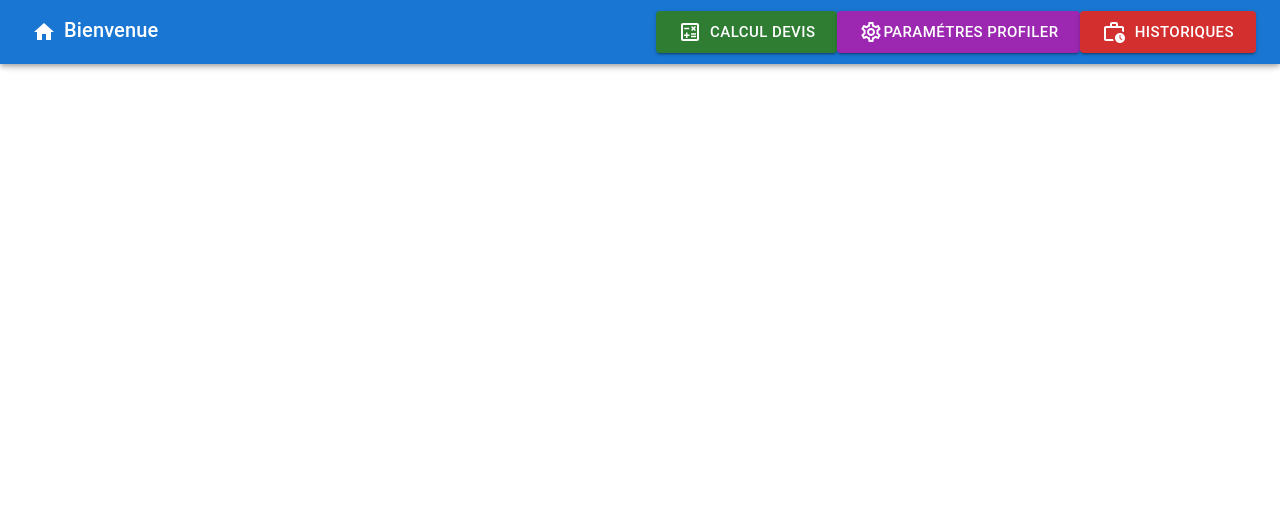
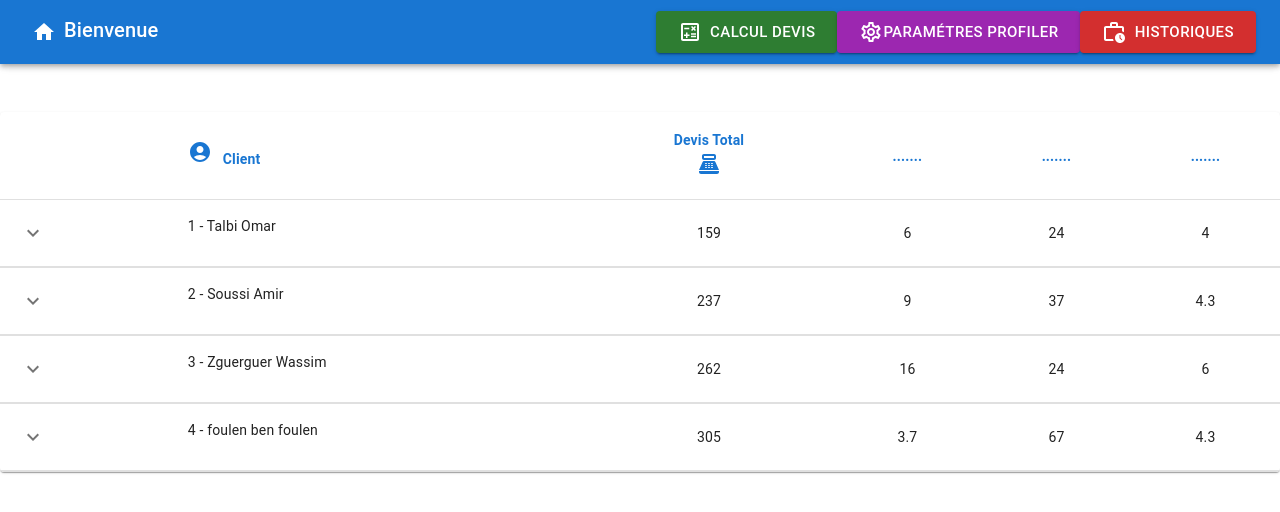
Before and after one commit to amirSA5/client_vf, a React (Create React App) app: page /Historique_devis in a window 1280 px wide. Shown: the top 512 px of the page. Built offline with nearby package versions, Linux system fonts and the light colour scheme.

Commit message:
concatination code

```diff
--- a/src/components/Devis/Modal_Items_devis/Modal_1.js
+++ b/src/components/Devis/Modal_Items_devis/Modal_1.js
@@ -37,7 +37,8 @@ const ariaLabel = { "aria-label": "description" };
 
 const label = { inputProps: { "aria-label": 'Checkbox demo' } };
 
-function Modal_1({nomArticle,idArticle,handleClose}) {
+
+function Modal_1({nomArticle,idArticle,handleClose,setElementsDevis}) {
 
   const [sousArticle, setSousArticle] = useState("");
 
@@ -61,7 +62,6 @@ function Modal_1({nomArticle,idArticle,handleClose}) {
 
   const [profilerValue, setProfilerValue] = useState([{}]);
 
-  const [elementsDevis,setElementsDevis]=useState([{}])
 
 
   useEffect(data=>{
@@ -147,7 +147,7 @@ function Modal_1({nomArticle,idArticle,handleClose}) {
       profilerValue:profilerValue
     }
     setElementsDevis((elementsDevis)=>[...elementsDevis,valider])
-      console.log(elementsDevis)
+    handleClose()
 
   }
 
--- a/src/components/Devis/Step1_devis.js
+++ b/src/components/Devis/Step1_devis.js
@@ -4,6 +4,8 @@ import ArticleItem from "./articleItem/ArticleItem";
 import "./Step1_devis.css";
 import Modal from "@mui/material/Modal";
 import Modal1 from './Modal_Items_devis/Modal_1'
+import ShoppingCart from "./shoppingCart/ShoppingCart"
+
 
 function Step1_devis() {
 
@@ -14,6 +16,9 @@ function Step1_devis() {
   const [nomArticle,setNomArticle]=useState('')
 
   const [idArticle,setIdArticle]=useState('')
+
+  const [elementsDevis,setElementsDevis]=useState([{}])
+
 
 
   useEffect(
@@ -55,6 +60,7 @@ function Step1_devis() {
 
   return (
     <div className="Step1_devis">
+      <ShoppingCart elementsDevis={elementsDevis}/>
       <div className="articles">
         {articles.map((article) => {
           return (
@@ -71,7 +77,7 @@ function Step1_devis() {
         aria-labelledby="child-modal-title"
         aria-describedby="child-modal-description"
       >
-        <Modal1 nomArticle={nomArticle} idArticle={idArticle} handleClose={handleClose} />
+        <Modal1 nomArticle={nomArticle} idArticle={idArticle} handleClose={handleClose} setElementsDevis={setElementsDevis} />
       </Modal>
     </div>
   )
--- /dev/null
+++ b/src/components/Devis/shoppingCart/ShoppingCart.js
@@ -0,0 +1,76 @@
+import * as React from 'react';
+import Button from '@mui/material/Button';
+import Dialog from '@mui/material/Dialog';
+import ListItemText from '@mui/material/ListItemText';
+import ListItem from '@mui/material/ListItem';
+import List from '@mui/material/List';
+import Divider from '@mui/material/Divider';
+import AppBar from '@mui/material/AppBar';
+import Toolbar from '@mui/material/Toolbar';
+import IconButton from '@mui/material/IconButton';
+import Typography from '@mui/material/Typography';
+import CloseIcon from '@mui/icons-material/Close';
+import Slide from '@mui/material/Slide';
+
+const Transition = React.forwardRef(function Transition(props, ref) {
+  return <Slide direction="up" ref={ref} {...props} />;
+});
+
+export default function ShoppingCart({ elementsDevis }) {
+  const [open, setOpen] = React.useState(false);
+
+  const handleClickOpen = () => {
+    setOpen(true);
+  };
+
+  const handleClose = () => {
+    setOpen(false);
+  };
+
+  return (
+    <div>
+      <Button variant="outlined" onClick={handleClickOpen}>
+        Devis Final
+      </Button>
+      <Dialog
+        fullScreen
+        open={open}
+        onClose={handleClose}
+        TransitionComponent={Transition}
+      >
+        <AppBar sx={{ position: 'relative' }}>
+          <Toolbar>
+            <IconButton
+              edge="start"
+              color="inherit"
+              onClick={handleClose}
+              aria-label="close"
+            >
+              <CloseIcon />
+            </IconButton>
+            <Typography sx={{ ml: 2, flex: 1 }} variant="h6" component="div">
+              Devis Final
+            </Typography>
+            <Button autoFocus color="inherit" onClick={handleClose}>
+              Close
+            </Button>
+          </Toolbar>
+        </AppBar>
+        <List>
+          {elementsDevis.map((item) => {
+            return (
+              <>
+                <ListItem button>
+                  <ListItemText primary="Phone ringtone" secondary="Titania" />
+                  {item.sousArticleNom}
+                </ListItem>
+                <Divider />
+              </>
+
+            );
+          })}
+        </List>
+      </Dialog>
+    </div>
+  );
+}
--- a/src/components/Routes.js
+++ b/src/components/Routes.js
@@ -1,6 +1,7 @@
 import React from 'react'
 import {Routes, Route} from 'react-router-dom'
 import Step1devis from './Devis/Step1_devis'
+import HistoriqueGeneral from './historique/HistoriqueGeneral'
 import Home from './Home/Home'
 import DrawerAppBar from './navigations/DrawerAppBar'
 import ParametresProfiler from './profiler/ParametresProfiler'
@@ -14,6 +15,8 @@ function RoutesPages() {
           <Route exact path='/'  element={<Home />} />
           <Route exact path='/Step1_devis'  element={<Step1devis />} />
           <Route exact path='/parametres_profiler'  element={<ParametresProfiler />} />
+          <Route exact path='/Historique_devis'  element={<HistoriqueGeneral />} />
+
       </Routes>
     </>
   )
--- /dev/null
+++ b/src/components/historique/HistoriqueGeneral.js
@@ -0,0 +1,79 @@
+import * as React from "react";
+import Table from "@mui/material/Table";
+import TableBody from "@mui/material/TableBody";
+import TableCell from "@mui/material/TableCell";
+import TableContainer from "@mui/material/TableContainer";
+import TableHead from "@mui/material/TableHead";
+import TableRow from "@mui/material/TableRow";
+import Paper from "@mui/material/Paper";
+import HistoryTableItem from "./HistoryTableItem";
+import AccountCircleIcon from "@mui/icons-material/AccountCircle";
+import PointOfSaleOutlinedIcon from "@mui/icons-material/PointOfSaleOutlined";
+
+function createData(name, calories, fat, carbs, protein, price) {
+  return {
+    name,
+    calories,
+    fat,
+    carbs,
+    protein,
+    price,
+    history: [
+      {
+        date: "2020-01-05",
+        customerId: "11091700",
+        amount: 3,
+      },
+      {
+        date: "2020-01-02",
+        customerId: "Anonymous",
+        amount: 1,
+      },
+    ],
+  };
+}
+
+const rows = [
+  createData("Talbi Omar", 159, 6.0, 24, 4.0, 3.99),
+  createData("Soussi Amir", 237, 9.0, 37, 4.3, 4.99),
+  createData("Zguerguer Wassim", 262, 16.0, 24, 6.0, 3.79),
+  createData("foulen ben foulen", 305, 3.7, 67, 4.3, 2.5),
+];
+
+export default function HistoriqueGeneral() {
+  return (
+    <TableContainer component={Paper}>
+      <Table aria-label="collapsible table">
+        <TableHead >
+          <TableRow>
+            <TableCell />
+            <TableCell style={{ color: "#1976d2",fontWeight:"bold" }}>
+              <AccountCircleIcon /> &nbsp;&nbsp;Client
+            </TableCell>
+            <TableCell style={{ color: "#1976d2",fontWeight:"bold" }} align="center">
+              {" "}
+              Devis Total <br />
+              <PointOfSaleOutlinedIcon />
+            </TableCell>
+            <TableCell style={{ color: "#1976d2",fontWeight:"bold" }} align="center">
+              .......
+            </TableCell>
+            <TableCell style={{ color: "#1976d2",fontWeight:"bold" }} align="center">
+              .......
+            </TableCell>
+            <TableCell style={{ color: "#1976d2",fontWeight:"bold" }} align="center">
+              .......
+            </TableCell>
+          </TableRow>
+        </TableHead>
+        <TableBody>
+          {rows.map((row,index) => (
+            <HistoryTableItem key={row.name} row={row} index={index}>
+
+            </HistoryTableItem>
+          ))}
+        </TableBody>
+      </Table>
+    </TableContainer>
+  );
+}
--- /dev/null
+++ b/src/components/historique/HistoryTableItem.js
@@ -0,0 +1,96 @@
+import PropTypes from "prop-types";
+import Box from "@mui/material/Box";
+import Collapse from "@mui/material/Collapse";
+import IconButton from "@mui/material/IconButton";
+import React from "react";
+import Typography from "@mui/material/Typography";
+import KeyboardArrowDownIcon from "@mui/icons-material/KeyboardArrowDown";
+import KeyboardArrowUpIcon from "@mui/icons-material/KeyboardArrowUp";
+import Table from "@mui/material/Table";
+import TableBody from "@mui/material/TableBody";
+import TableCell from "@mui/material/TableCell";
+import TableHead from "@mui/material/TableHead";
+import TableRow from "@mui/material/TableRow";
+import HistoryOutlinedIcon from "@mui/icons-material/HistoryOutlined";
+
+function HistoryTableItem(props) {
+  const { row } = props;
+  const [open, setOpen] = React.useState(false);
+  return (
+    <>
+      <TableRow sx={{ "& > *": { borderBottom: "unset" } }}>
+        <TableCell>
+          <IconButton
+            aria-label="expand row"
+            size="small"
+            onClick={() => setOpen(!open)}
+          >
+            {open ? <KeyboardArrowUpIcon /> : <KeyboardArrowDownIcon />} &nbsp;{" "}
+          </IconButton>
+        </TableCell>
+        <TableCell style={{ verticalAlign: "top" }} component="th" scope="row">
+          {props.index + 1 + " - " + row.name}
+        </TableCell>
+        <TableCell align="center">{row.calories}</TableCell>
+        <TableCell align="center">{row.fat}</TableCell>
+        <TableCell align="center">{row.carbs}</TableCell>
+        <TableCell align="center">{row.protein}</TableCell>
+      </TableRow>
+      <TableRow>
+        <TableCell style={{ paddingBottom: 0, paddingTop: 0 }} colSpan={6}>
+          <Collapse in={open} timeout="auto" unmountOnExit>
+            <Box sx={{ margin: 1 }}>
+              <Typography variant="h6" gutterBottom component="div">
+                <HistoryOutlinedIcon></HistoryOutlinedIcon> &nbsp; Historique
+              </Typography>
+              <Table size="small" aria-label="purchases">
+                <TableHead>
+                  <TableRow>
+                    <TableCell>Date</TableCell>
+                    <TableCell>Client</TableCell>
+                    <TableCell align="center">Amount</TableCell>
+                    <TableCell align="center">Total price ($)</TableCell>
+                  </TableRow>
+                </TableHead>
+                <TableBody>
+                  {row.history.map((historyRow) => (
+                    <TableRow key={historyRow.date}>
+                      <TableCell component="th" scope="row">
+                        {historyRow.date}
+                      </TableCell>
+                      <TableCell>{historyRow.customerId}</TableCell>
+                      <TableCell align="center">{historyRow.amount}</TableCell>
+                      <TableCell align="center">
+                        {Math.round(historyRow.amount * row.price * 100) / 100}
+                      </TableCell>
+                    </TableRow>
+                  ))}
+                </TableBody>
+              </Table>
+            </Box>
+          </Collapse>
+        </TableCell>
+      </TableRow>
+    </>
+  );
+}
+
+HistoryTableItem.propTypes = {
+  row: PropTypes.shape({
+    calories: PropTypes.number.isRequired,
+    carbs: PropTypes.number.isRequired,
+    fat: PropTypes.number.isRequired,
+    history: PropTypes.arrayOf(
+      PropTypes.shape({
+        amount: PropTypes.number.isRequired,
+        customerId: PropTypes.string.isRequired,
+        date: PropTypes.string.isRequired,
+      })
+    ).isRequired,
+    name: PropTypes.string.isRequired,
+    price: PropTypes.number.isRequired,
+    protein: PropTypes.number.isRequired,
+  }).isRequired,
+};
+
+export default HistoryTableItem;
```
